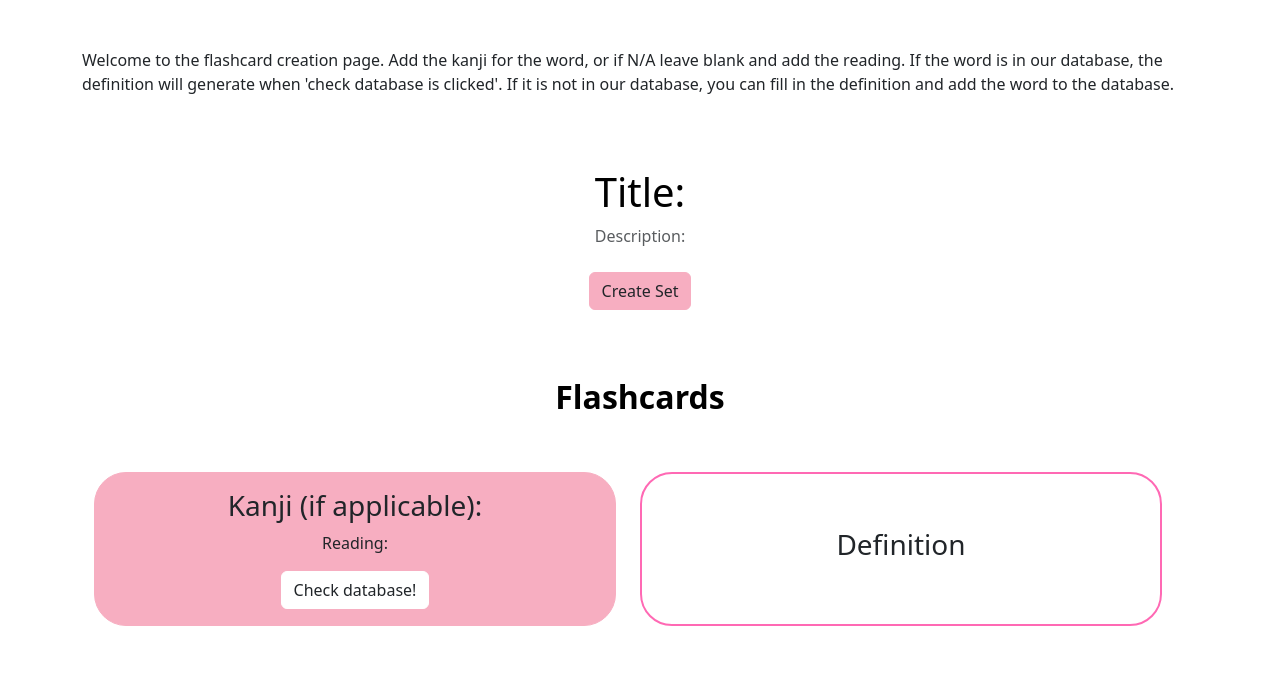
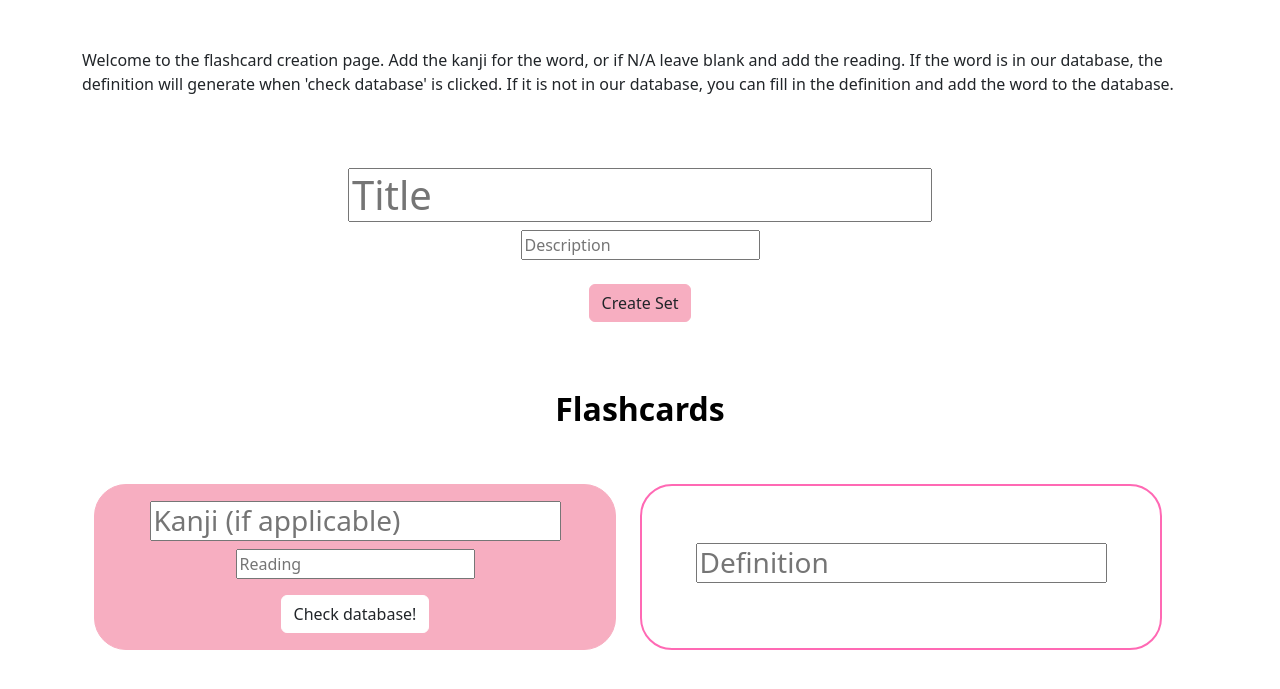
Before and after one commit to emmabry/sakura-app, a Flask app: page /create in a window 1280 px wide. Shown: the part 73-762 px from the top of the page. Run offline with Flask 3, Linux system fonts and the light colour scheme; parts of the project's set-up code (start-up, migrations or seed data) failed here and were passed over.

Commit message:
Add create flashcard set page

```diff
--- a/templates/create.html
+++ b/templates/create.html
@@ -2,10 +2,11 @@
 
 <main>
     <div class="container mt-5 mb-1">
-        <p class="col-lg-12 mx-auto mb-4">Welcome to the flashcard creation page. Add the kanji for the word, or if N/A leave blank and add the reading. If the word is in our database, the definition will generate when 'check database is clicked'. If it is not in our database, you can fill in the definition and add the word to the database.</p>
+        <p class="col-lg-12 mx-auto mb-4">Welcome to the flashcard creation page. Add the kanji for the word, or if N/A leave blank and add the reading. If the word is in our database, the definition will generate when 'check database' is clicked. If it is not in our database, you can fill in the definition and add the word to the database.</p>
         <div class="position-relative p-5 text-center text-muted bg-body rounded-5">
-            <h1 class="text-body-emphasis">Title: </h1>
-            <p class="col-lg-6 mx-auto mb-4">Description: </p>
+            <form>
+                <h1 class="text-body-emphasis"><input type="text" id="title" name="title" placeholder="Title"></h1>
+            <p class="col-lg-6 mx-auto mb-4"><input type="text" id="desc" name="desc" placeholder="Description"></p>
             <a href="#" class="btn my-button">Create Set</a>
         </div>
     </div>
@@ -16,8 +17,8 @@
                 <div class="col-md-6">
                     <div class="d-flex flex-column h-100">
                         <div class="card flash-front rounded-5 p-3 d-flex flex-column justify-content-center align-items-center h-100">
-                            <h3>Kanji (if applicable): </h3>
-                            <p>Reading: </p>
+                            <h3> <input type="text" id="kanji" name="kanji" placeholder="Kanji (if applicable)"> </h3>
+                            <p><input type="text" id="reading" name="reading" placeholder="Reading"></p>
                             <a href="#" class="btn white-button">Check database!</a>
                         </div>
                     </div>
@@ -25,9 +26,10 @@
                 <div class="col-md-6">
                     <div class="d-flex flex-column h-100">
                         <div class="card flash-back rounded-5 p-3 d-flex flex-column justify-content-center align-items-center h-100">
-                            <h3>Definition</h3>
+                            <h3><input type="text" id="definition" name="definition" placeholder="Definition"></h3>
                         </div>
                     </div>
+                    </form>
                 </div>
             </div>
         </div>
```
